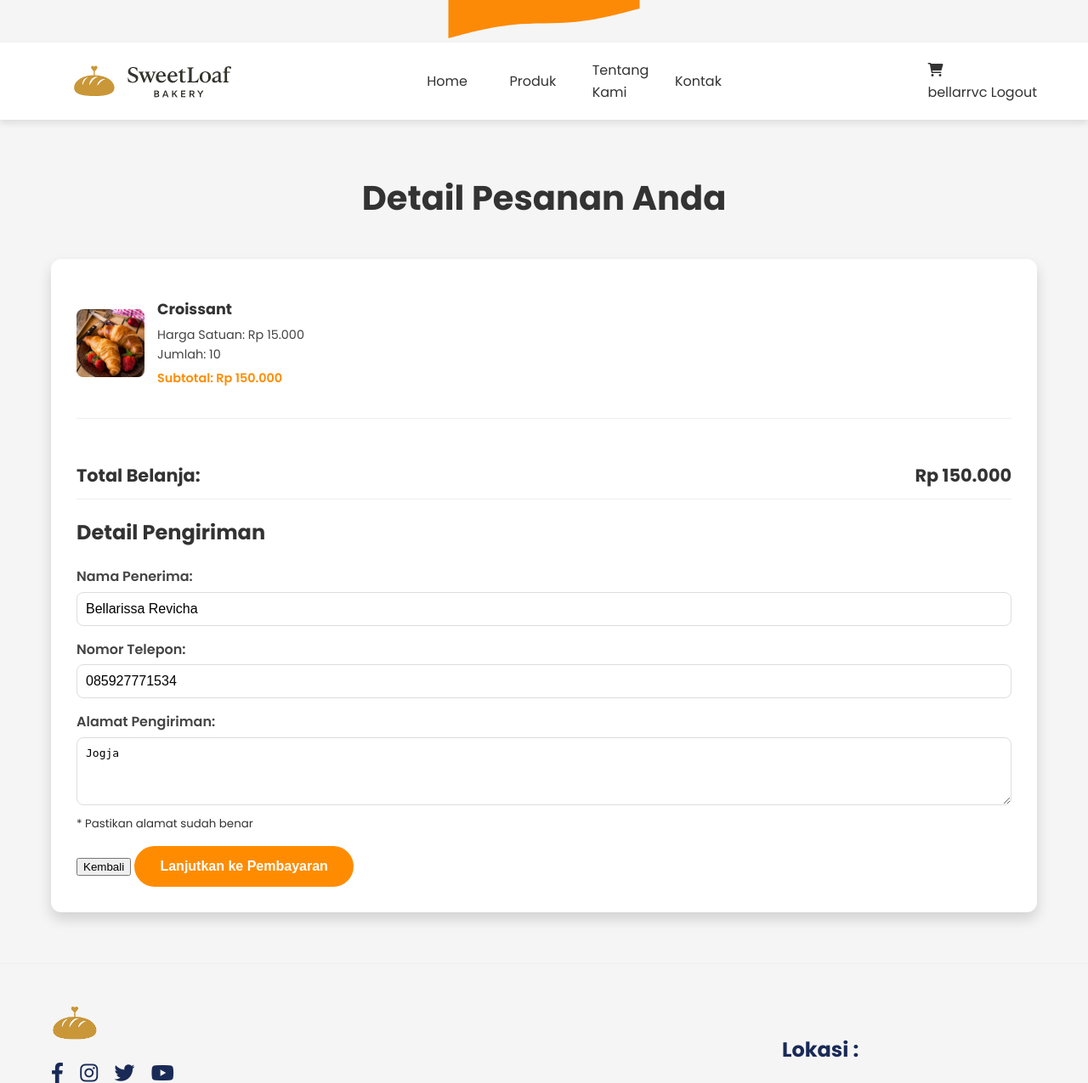
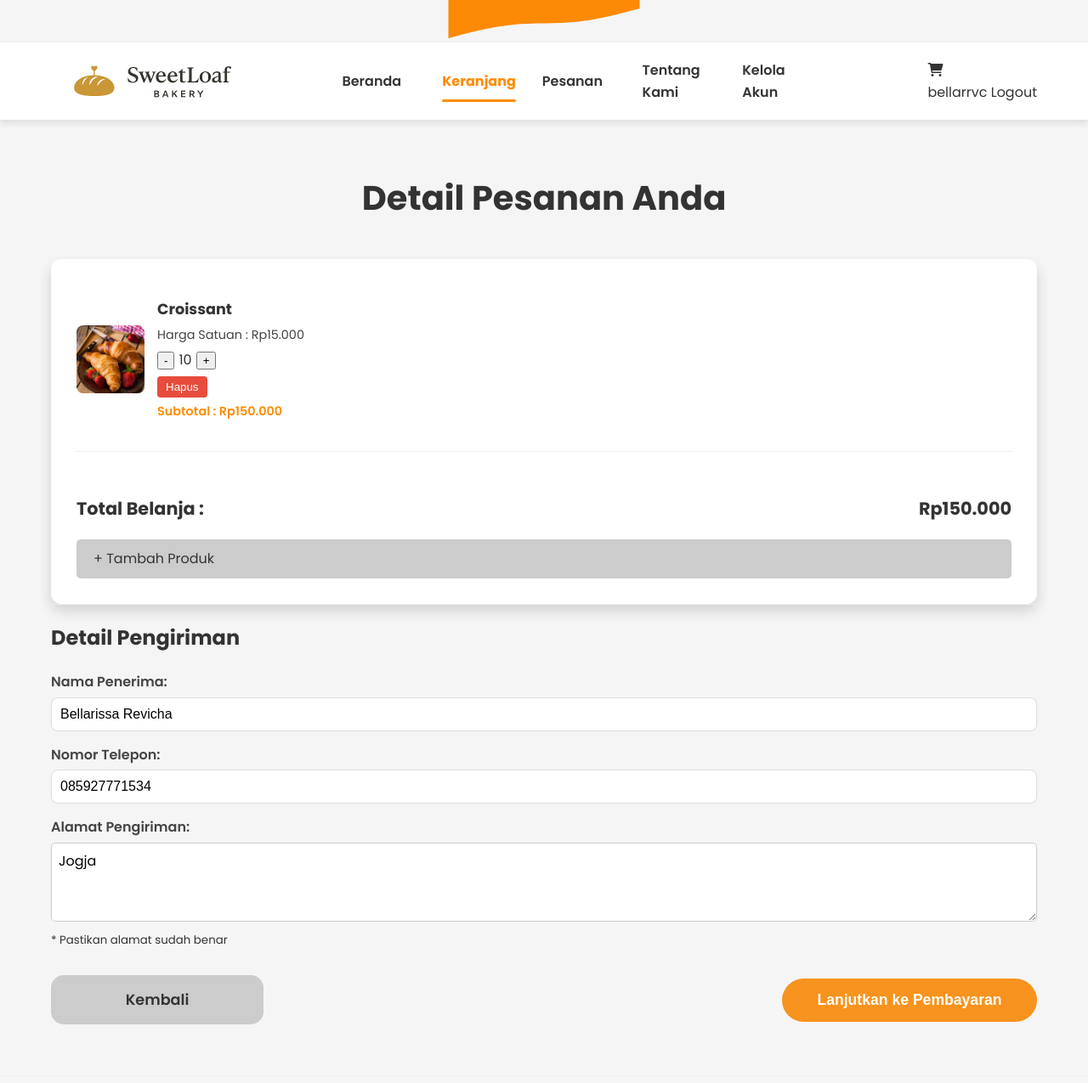
Before and after one commit to sirly82/bakery-sweetloaf, a PHP site: page /pesanan.php in a window 1280 px wide. Shown: the top 1275 px of the page at 85% size. Run offline with PHP 8.4, Linux system fonts and the light colour scheme; a user stored in the database is signed in; data comes from the database, SQL or seed files in the repository; tables that the repository leaves empty hold one stand-in row (values such as "Sample post").

Commit message:
update pesanan and adding keranjang

```diff
--- a/home.php
+++ b/home.php
@@ -71,7 +71,9 @@ $conn->close();
         <nav class="main-nav">
             <ul>
                 <li><a href="home.php" class="nav-link active">Beranda</a></li>
-                <li><a href="pesanan.php" class="nav-link">Pesanan</a></li>
+                <li><a href="pesanan.php" class="nav-link">Keranjang</a></li>
+                <li><a href="#" class="nav-link">Pesanan</a></li>
+                <li><a href="#" class="nav-link">Tentang Kami</a></li>
                 <li><a href="#" class="nav-link">Kelola Akun</a></li>
                 <?php if (isset($_SESSION['username'])): // Tampilkan tombol keluar hanya jika sudah login ?>
                     <li>
--- a/pesanan.php
+++ b/pesanan.php
@@ -64,6 +64,7 @@ $grand_total = 0;
 
 $sql_cart = "
     SELECT
+        k.produk_id,
         k.jumlah,
         p.nama AS nama_produk,
         p.harga AS harga_satuan,
@@ -82,6 +83,7 @@ if ($result_cart->num_rows > 0) {
         $subtotal = $row['jumlah'] * $row['harga_satuan'];
         $grand_total += $subtotal;
         $cart_items[] = [
+            'produk_id' => $row['produk_id'],
             'nama_produk' => $row['nama_produk'],
             'foto_produk' => $row['foto_produk'],
             'harga_satuan' => $row['harga_satuan'],
@@ -127,11 +129,12 @@ $conn->close();
             </div>
             <nav class="main-nav">
                 <ul class="nav-links">
-                    <li><a href="home.php">Home</a></li>
-                    <li><a href="#">Produk</a></li>
-                    <li><a href="#">Tentang Kami</a></li>
-                    <li><a href="#">Kontak</a></li>
-                </ul>
+                    <li><a href="home.php" class="nav-link">Beranda</a></li>
+                    <li><a href="pesanan.php" class="nav-link active">Keranjang</a></li>
+                    <li><a href="#" class="nav-link">Pesanan</a></li>
+                    <li><a href="#" class="nav-link">Tentang Kami</a></li>
+                    <li><a href="#" class="nav-link">Kelola Akun</a></li>
+                </u>
             </nav>
             <div class="header-actions">
                 <a href="#" class="cart-icon"><i class="fas fa-shopping-cart"></i></a>
@@ -166,62 +169,42 @@ $conn->close();
                                     </div>
                                     <div class="item-details">
                                         <h3><?php echo htmlspecialchars($item['nama_produk']); ?></h3>
-                                        <p>Harga Satuan: Rp <?php echo number_format($item['harga_satuan'], 0, ',', '.'); ?></p>
-                                        <p>Jumlah: <?php echo htmlspecialchars($item['jumlah']); ?></p>
-                                        <p class="item-subtotal">Subtotal: Rp <?php echo number_format($item['subtotal'], 0, ',', '.'); ?></p>
+                                        <p>Harga Satuan : Rp<?php echo number_format($item['harga_satuan'], 0, ',', '.'); ?></p>
+
+                                        <!-- Form Tambah/Kurang -->
+                                        <form action="update_keranjang.php" method="POST" class="quantity-form" style="display: flex; align-items: center; gap: 5px; margin: 5px 0;">
+                                            <input type="hidden" name="produk_id" value="<?php echo $item['produk_id']; ?>">
+                                            <button type="submit" name="action" value="kurang">-</button>
+                                            <span><?php echo htmlspecialchars($item['jumlah']); ?></span>
+                                            <button type="submit" name="action" value="tambah">+</button>
+                                        </form>
+
+                                        <!-- Form Hapus -->
+                                        <form action="update_keranjang.php" method="POST" style="margin-top: 5px;">
+                                            <input type="hidden" name="produk_id" value="<?php echo $item['produk_id']; ?>">
+                                            <button type="submit" name="action" value="hapus" style="background-color: #e74c3c; color: white; border: none; padding: 5px 10px; border-radius: 4px;">Hapus</button>
+                                        </form>
+
+                                        <p class="item-subtotal">Subtotal : Rp<?php echo number_format($item['subtotal'], 0, ',', '.'); ?></p>
                                     </div>
                                 </div>
                             <?php endforeach; ?>
                         </div>
 
+                        <!-- Total dan tombol tambah produk -->
                         <div class="order-summary-container">
                             <div class="order-total-summary">
                                 <div class="total-row">
-                                    <span>Total Belanja:</span>
-                                    <span class="total-amount">Rp <?php echo number_format($grand_total, 0, ',', '.'); ?></span>
+                                    <span>Total Belanja :</span>
+                                    <span class="total-amount">Rp<?php echo number_format($grand_total, 0, ',', '.'); ?></span>
                                 </div>
                             </div>
 
-                            <!-- <div class="delivery-details-form">
-                                <h3 class="form-title">Detail Pengiriman</h3>
-                                <form action="pembayaran.php" method="POST" class="shipping-form">
-                                    <div class="form-group">
-                                        <label for="nama_penerima" class="form-label">Nama Penerima:</label>
-                                        <input type="text" id="nama_penerima" name="nama_penerima"
-                                            value="<?php echo htmlspecialchars($nama_user ?? ''); ?>"
-                                            class="form-input"
-                                            placeholder="Masukkan nama penerima"
-                                            required>
+                            <div class="form-actions" style="margin-top: 20px;">
+                                <a href="home.php#products" class="btn-secondary" style="background-color: #ccc; padding: 10px 20px; text-decoration: none; border-radius: 5px;">+ Tambah Produk</a>
                             </div>
-
-                                    <div class="form-group">
-                                        <label for="nomor_telepon" class="form-label">Nomor Telepon:</label>
-                                        <input type="tel" id="nomor_telepon" name="nomor_telepon"
-                                            value="<?php echo htmlspecialchars($telepon_user ?? ''); ?>"
-                                            class="form-input"
-                                            placeholder="Contoh: 081234567890"
-                                            pattern="[0-9]{10,13}"
-                                            title="Nomor telepon harus 10-13 digit angka"
-                                            required>
                         </div>
-
-                                    <div class="form-group">
-                                        <label for="alamat_pengiriman" class="form-label">Alamat Pengiriman:</label>
-                                        <textarea id="alamat_pengiriman" name="alamat_pengiriman" rows="3"
-                                                class="form-textarea" required><?php echo htmlspecialchars($alamat_user); ?></textarea>
-                                        <small class="form-note">* Pastikan alamat sudah benar</small>
                     </div>
-
-                                    <input type="hidden" name="total_harga" value="<?php echo $grand_total; ?>">
-
-                                    <div class="form-actions">
-                                        <button type="button" class="btn-secondary" onclick="window.location.href='home.php'">Kembali</button>
-                                        <button type="submit" name="submit_order" class="btn-primary">Lanjutkan ke Pembayaran</button>
-                                    </div>
-                                </form>
-                            </div> -->
-
-
 
                     <div class="delivery-details-form">
                         <h3 class="form-title">Detail Pengiriman</h3>
@@ -261,14 +244,11 @@ $conn->close();
                                 <input type="hidden" name="items[<?php echo $index; ?>][subtotal]" value="<?php echo $item['subtotal']; ?>">
                             <?php endforeach; ?>
 
-                                    <div class="form-actions">
-                                        <button type="button" class="btn-secondary" onclick="window.location.href='home.php'">Kembali</button>
-                                        <button type="submit" name="submit_order" class="btn-primary">Lanjutkan ke Pembayaran</button>
+                            <div class="form-actions-row">
+                                <a href="home.php" class="btn-cancel">Kembali</a>
+                                <button type="submit" name="submit_order" class="btn-proceed-payment">Lanjutkan ke Pembayaran</button>
                             </div>
                         </form>
-                            </div>
-                        </div>
-
                     </div>
                 <?php endif; ?>
             </div>
@@ -299,4 +279,5 @@ $conn->close();
             <p>ESKALA Copyright 2025. All Rights Reserved.</p>
         </div>
     </footer>
+    <script src="assets/js/cart.js"></script> </body>
 </html>
--- a/style.css
+++ b/style.css
@@ -1,5 +1,3 @@
-
-
 /* Pastikan box-sizing agar padding/border tidak menambah lebar */
 *, *::before, *::after {
     box-sizing: border-box;
@@ -34,23 +32,6 @@ header {
 
 /* Import Google Font Poppins */
 @import url('https://fonts.googleapis.com/css2?family=Poppins:wght@300;400;600;700&display=swap');
-
-/* Definisi Variabel Warna dan Lainnya */
-:root {
-    --primary-orange: #FF8C00; /* Oranye terang */
-    --secondary-navy: #192A56; /* Biru tua / Navy yang lebih terang dari #0A0A23 */
-    --logout-blue: #0A0A23;    /* Biru tua spesifik untuk tombol logout */
-    --white: #FFFFFF;
-    --light-grey: #F5F5F5;
-    --dark-grey: #333333;
-    --text-color: #444444; /* Untuk teks konten umum */
-    --shadow-light: 0 4px 8px rgba(0, 0, 0, 0.1);
-    --shadow-medium: 0 8px 16px rgba(0, 0, 0, 0.15);
-    --border-radius-small: 8px;
-    --border-radius-medium: 12px;
-    --border-radius-large: 20px;
-    /* --header-bg: #FC8A06; -- Ini tidak lagi diperlukan karena header akan putih */
-}
 
 /* General Reset & Body */
 body, h1, h2, h3, p, ul, li, a {
@@ -927,18 +908,69 @@ footer .container {
 }
 
 .delivery-details-form textarea {
-    resize: vertical; /* Hanya izinkan perubahan ukuran vertikal */
-    min-height: 80px;
+    font-family: inherit;
+    font-size: 1rem;
+    padding: 8px;
+    border: 1px solid #ccc;
+    border-radius: 5px;
+    width: 100%;
+    resize: vertical;
 }
 
-.btn-proceed-payment {
-    width: 100%;
-    padding: 15px 20px;
+.form-actions-row {
+    display: flex;
+    justify-content: space-between;
+    align-items: center;
+    gap: 20px;
+    margin-top: 30px;
+}
+
+.form-actions-row-narrow {
+    display: flex;
+    justify-content: center;
+    gap: 20px;
+    margin-top: 30px;
+    flex-wrap: wrap;
+}
+/* Tombol Kembali */
+.btn-cancel {
+    padding: 15px 25px;
     font-size: 1.1em;
     font-weight: 600;
+    background-color: #ccc;
+    color: #333;
+    border: none;
+    border-radius: 15px;
+    text-decoration: none;
+    text-align: center;
+    min-width: 180px;
+    max-width: 250px;
+    flex: 1;
+}
+
+/* Tombol Lanjutkan ke Pembayaran */
+.btn-proceed-payment {
+    padding: 15px 25px;
+    font-size: 1.1em;
+    font-weight: 600;
+    background-color: #f7931e;
+    color: #fff;
+    border: none;
+    border-radius: 40px;
+    cursor: pointer;
+    text-align: center;
+    min-width: 200px;
+    max-width: 300px;
+    flex: 1;
+}
+
+
+.form-actions {
+    display: flex;
+    justify-content: space-between;
     margin-top: 20px;
-    /* btn-primary styles should apply */
 }
+
 
 /* Media Queries untuk Responsif */
 @media (max-width: 768px) {
```
Also changed, not shown: keranjang.php (added, +69 -0 lines), update_keranjang.php (added, +30 -0 lines), database/bakery.sql (renamed from bakery.sql). Lines whose indentation alone changed are shown as unchanged.
